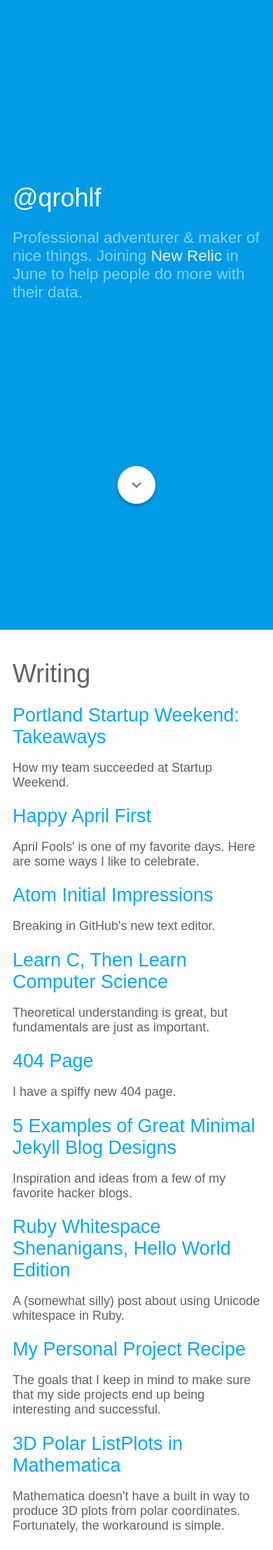
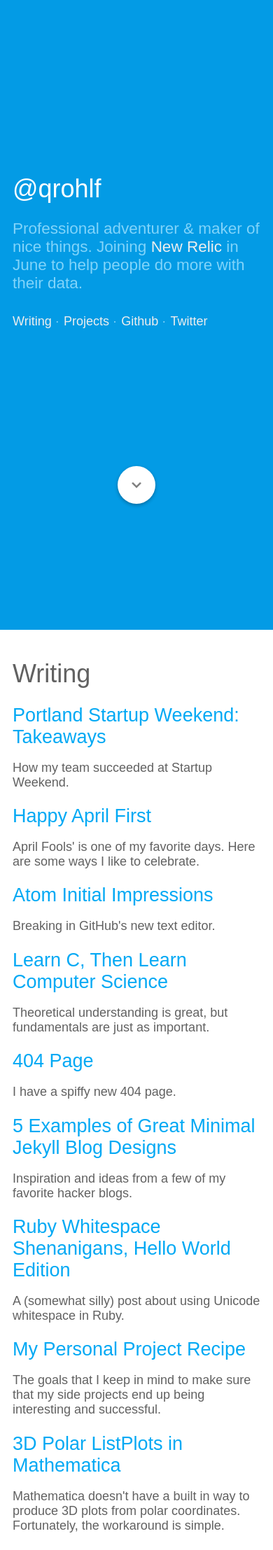
Before and after one commit to qrohlf/qrohlf.github.io, a Jekyll site: the page built from index.html, in a window 390 px wide. Shown: the top 2215 px of the page at 70% size. Built offline with Jekyll 4.4.1, drawn with Linux system fonts in a browser that asks for light colours; Markdown is read by kramdown in place of the engine named in the settings; a script that is not in the unit is left out.

Commit message:
stop hiding nav on small screens

```diff
--- a/_sass/components/_hero.scss
+++ b/_sass/components/_hero.scss
@@ -20,7 +20,6 @@
   }
 
   @media screen and (max-width: 480px) {
-    nav { display: none; }
     .arrow-down {
       bottom: 20%;
     }
```
